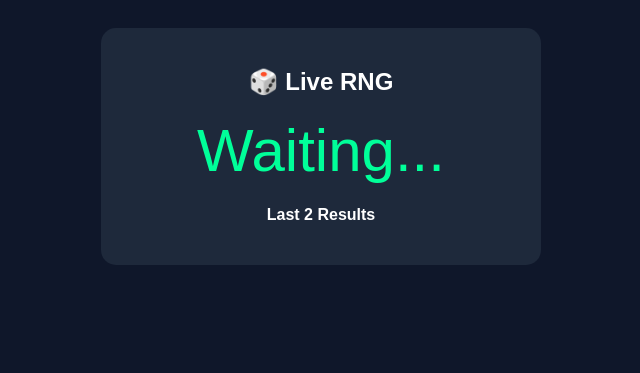
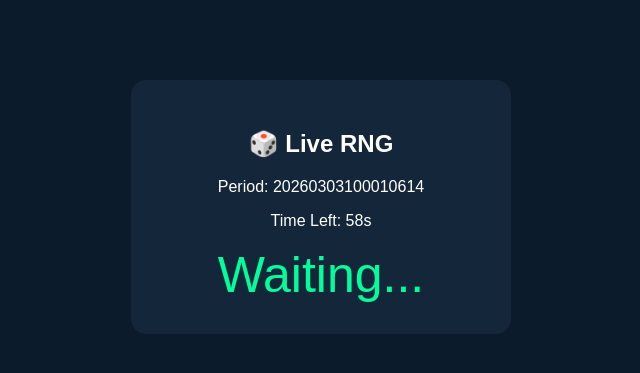
Before and after one commit to hackiifourlevelwinunder/NEWLIFE, a Flask app: page / in a window 1280 px wide. Shown: the top 373 px of the page, without its empty margins (319-959 px from the left). Run offline with Flask 3, Linux system fonts and the light colour scheme.

Commit message:
Update index.html

```diff
--- a/templates/index.html
+++ b/templates/index.html
@@ -1,56 +1,38 @@
 <!DOCTYPE html>
 <html>
 <head>
-<meta name="viewport" content="width=device-width, initial-scale=1">
 <title>Live RNG</title>
 
 <style>
 
 body{
-background:#0f172a;
+background:#0b1b2b;
 color:white;
 font-family:Arial;
 text-align:center;
-padding:20px;
+margin-top:80px;
 }
 
 .card{
-background:#1e293b;
-padding:20px;
+background:#14263a;
+width:320px;
+margin:auto;
+padding:30px;
 border-radius:15px;
-max-width:400px;
-margin:auto;
 }
 
-#round{
-font-size:18px;
-margin-bottom:10px;
+.number{
+font-size:80px;
+color:#00ff9c;
 }
 
-#timer{
-font-size:20px;
-margin-bottom:10px;
-}
-
-#result{
-font-size:60px;
-margin:20px 0;
-color:#00ff99;
-}
-
-ul{
-list-style:none;
-padding:0;
-}
-
-li{
-background:#334155;
-margin:5px 0;
-padding:8px;
-border-radius:8px;
+.wait{
+font-size:50px;
+color:#00ff9c;
 }
 
 </style>
+
 </head>
 
 <body>
@@ -59,54 +41,41 @@ border-radius:8px;
 
 <h2>🎲 Live RNG</h2>
 
-<div id="round"></div>
+<p>Period: <span id="period">-</span></p>
 
-<div id="timer"></div>
+<p>Time Left: <span id="time">-</span>s</p>
 
-<div id="result">Waiting...</div>
-
-<h4>Last 2 Results</h4>
-
-<ul id="history"></ul>
+<div id="result" class="wait">Waiting...</div>
 
 </div>
 
 <script>
 
-function load(){
+async function update(){
 
-fetch('/api')
+let res = await fetch("/api/result");
 
-.then(r=>r.json())
+let data = await res.json();
 
-.then(d=>{
+document.getElementById("period").innerText = data.period;
 
-document.getElementById("round").innerText="Round ID: "+d.round_id
+document.getElementById("time").innerText = data.time_left;
 
-document.getElementById("timer").innerText="Time Left: "+d.remaining+"s"
+if(data.number === null){
 
-if(d.result!==null){
-document.getElementById("result").innerText=d.result
-}
-else{
-document.getElementById("result").innerText="Waiting..."
-}
+document.getElementById("result").innerHTML = "Waiting...";
 
-let h=""
+}else{
 
-d.history.slice().reverse().forEach(x=>{
-h+=`<li>${x[0]} → ${x[1]}</li>`
-})
-
-document.getElementById("history").innerHTML=h
-
-})
+document.getElementById("result").innerHTML = "<div class='number'>" + data.number + "</div>";
 
 }
 
-setInterval(load,1000)
+}
 
-load()
+setInterval(update,1000);
+
+update();
 
 </script>
 
```
